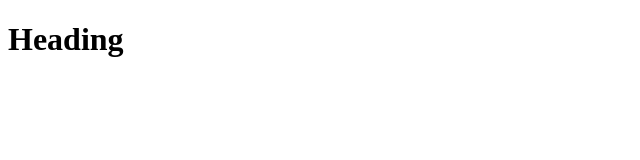
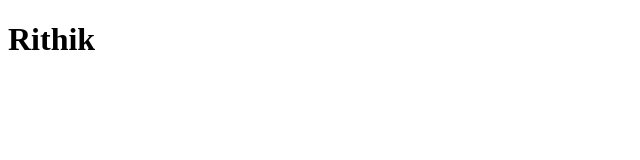
Before and after one commit to antonyrithick/new, a plain HTML site: page index.html in a window 1280 px wide. Shown: the whole page, without its empty margins (0-640 px from the left). Drawn offline with Linux system fonts and the light colour scheme.

Commit message:
Home - Changed heading

```diff
--- a/index.html
+++ b/index.html
@@ -7,7 +7,7 @@
 </head>
 <body>
     <h1>
-        Heading
+        Rithik
     </h1>
 </body>
 </html>
```
